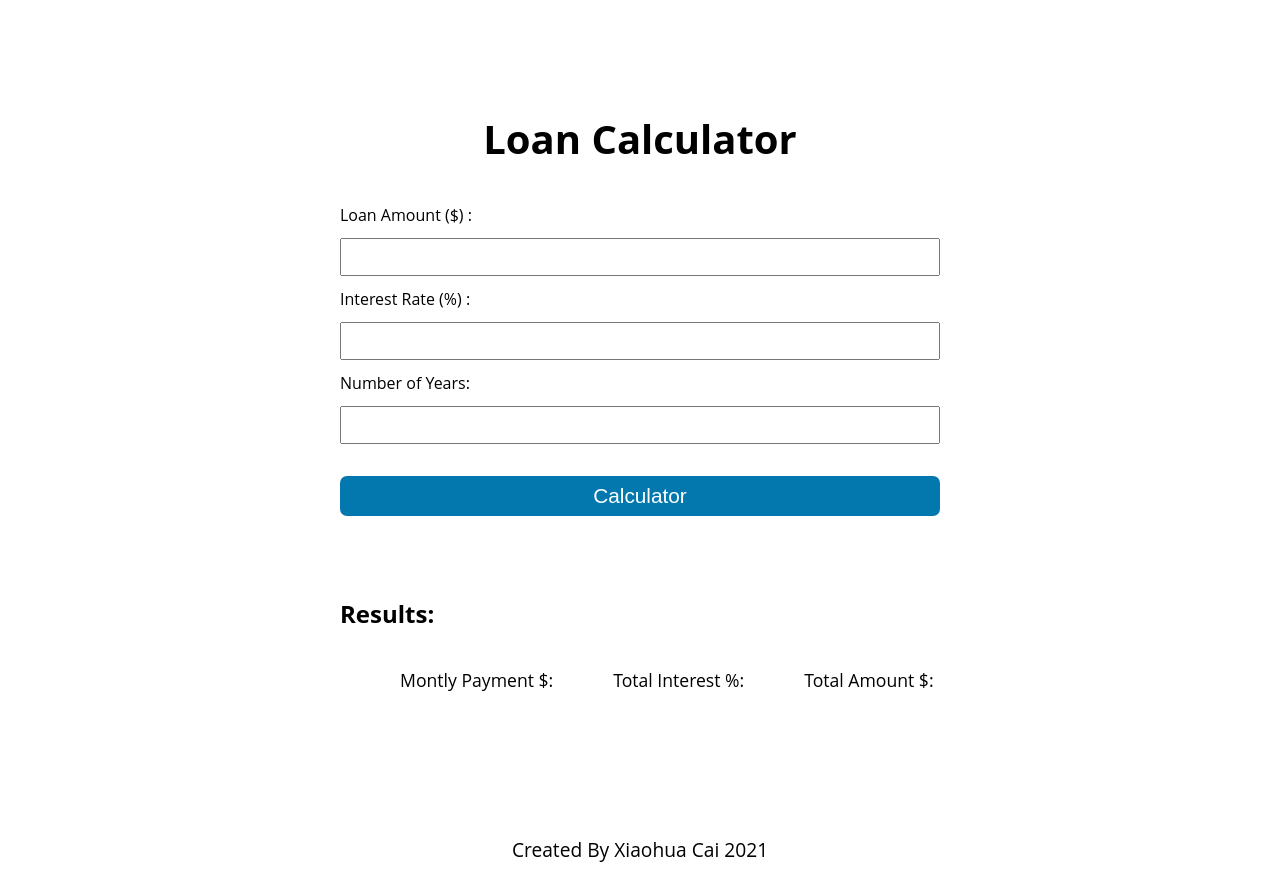
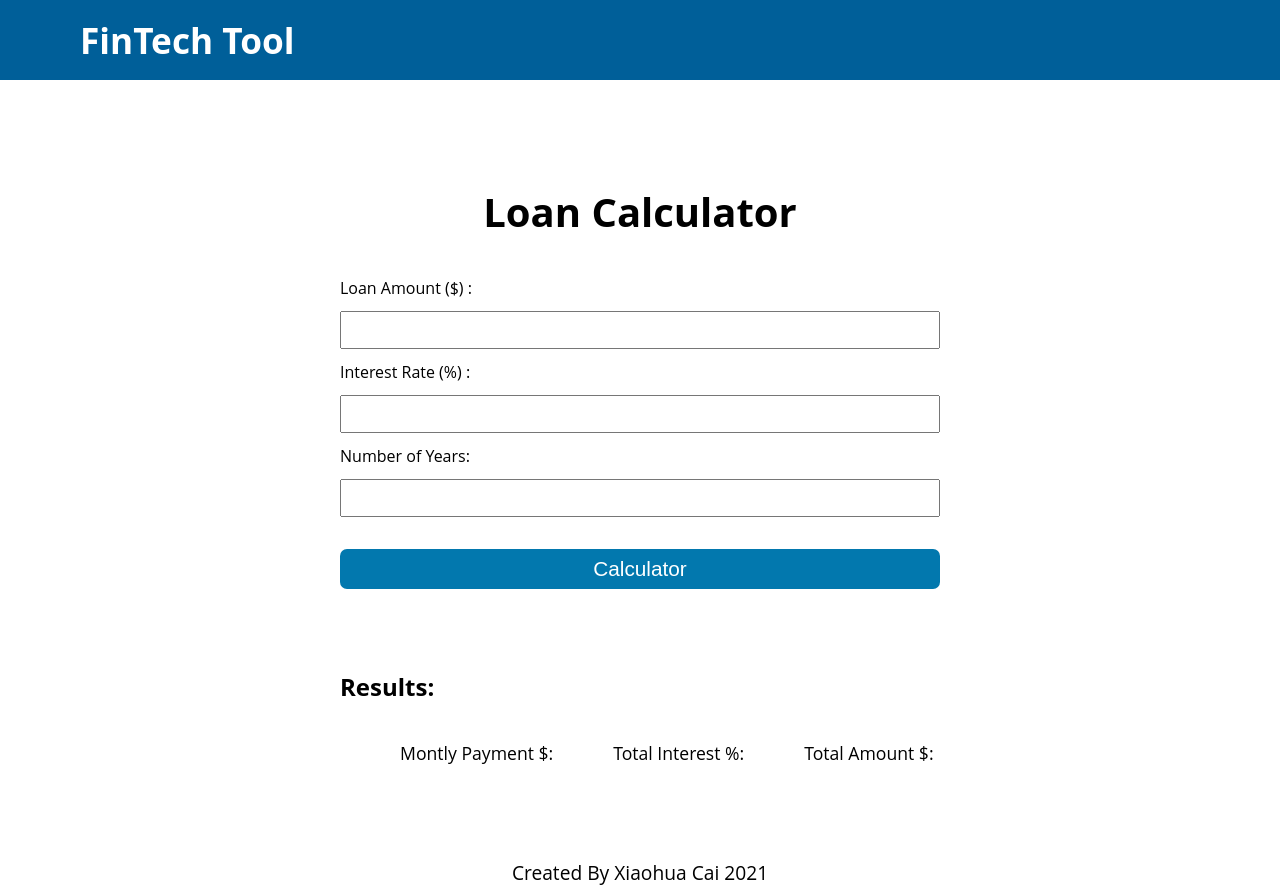
Before and after one commit to xiaohua2003/Loan-Calculator, a plain HTML site: page index.html in a window 1280 px wide. Drawn offline with Linux system fonts and the light colour scheme.

Commit message:
update nav

```diff
--- a/index.html
+++ b/index.html
@@ -7,6 +7,9 @@
     <title>Loan Calculator</title>
 </head>
 <body>
+    <nav>
+        FinTech Tool
+    </nav>
     <main>
         <h1>Loan Calculator</h1>
         <form id="loan-form" action="">
--- a/style.css
+++ b/style.css
@@ -1,6 +1,17 @@
 body{
     font-family: 'Open Sans', sans-serif;
     background-color:white;
+    box-sizing:border-bpx;
+    padding: 0;
+    margin: 0;
+}
+nav{
+    background-color:#005f99;
+    font-weight: bold;
+    color:white;
+    font-size:2.2rem;
+    padding:1rem 5rem;;
+
 }
 main{
     display:flex;
@@ -52,7 +63,7 @@ h2{
     font-size:1.1rem;
 }
 footer{
-    margin-top:10%;
+    margin-top:6%;
     text-align:center;
     font-size:1.2rem;
 }
```
